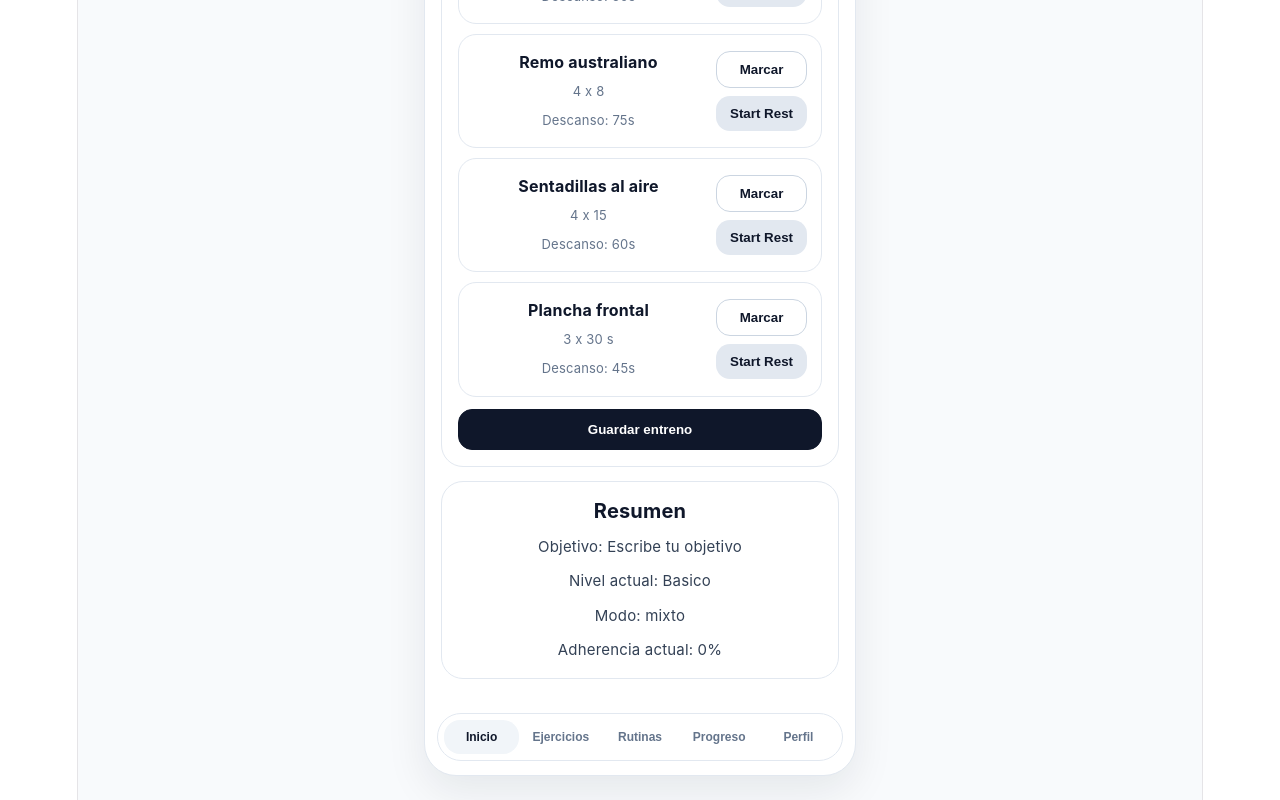
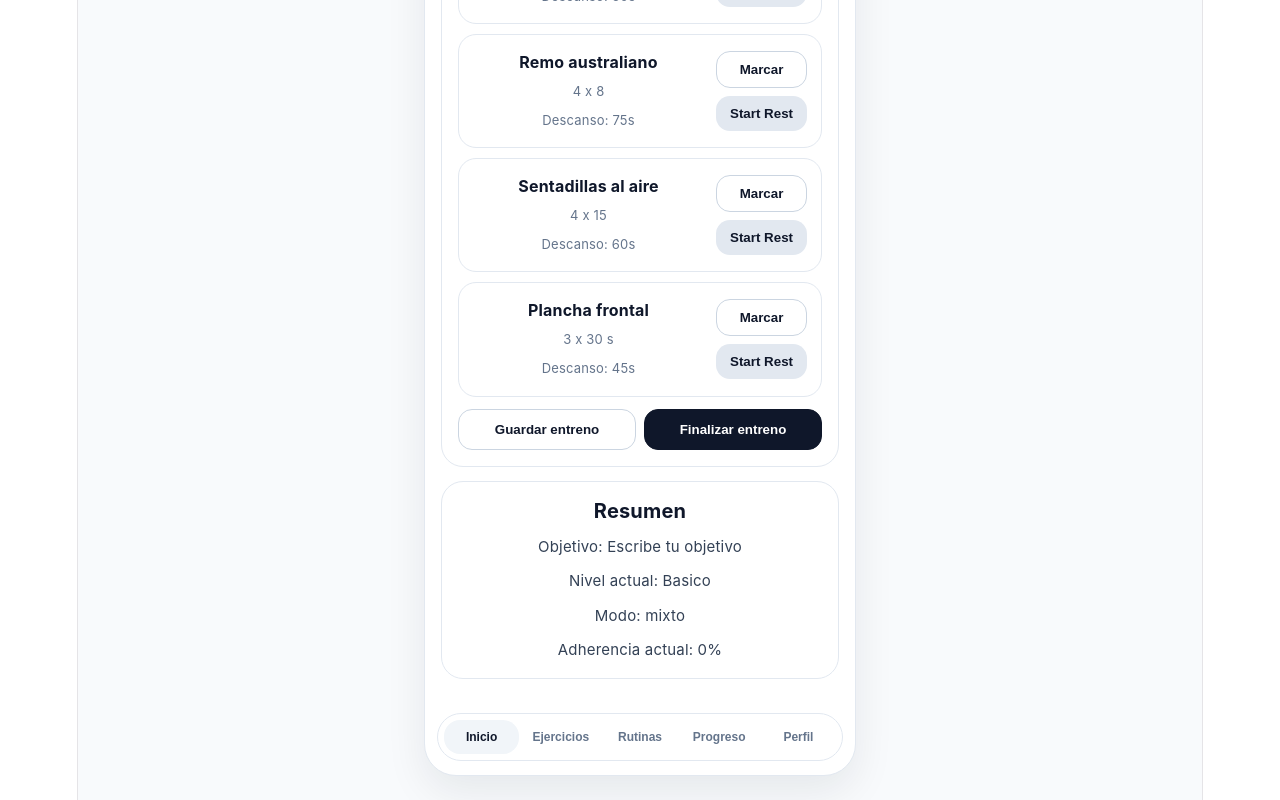
Before and after one commit to luismiquel/calistrack, a React (Vite) app: page / in a window 1280 px wide. Shown: the part 916-1716 px from the top of the page. Built offline with nearby package versions, Linux system fonts and the light colour scheme.

Commit message:
v8 PWA instalable y finalizar entreno

```diff
--- a/src/App.jsx
+++ b/src/App.jsx
@@ -747,6 +747,36 @@ export default function App() {
     });
   }
 
+  function finishWorkout() {
+    setState((prev) => {
+      const completed = prev.workoutLog.filter((item) => item.done).length;
+      const adherenceValue = calculateAdherence(prev.workoutLog);
+      const newEntry = {
+        id: Date.now(),
+        date: new Date().toLocaleDateString(),
+        completed,
+        total: prev.workoutLog.length,
+        adherence: adherenceValue,
+        mode: prev.modeFilter,
+        level: prev.userStats.level,
+      };
+
+      return {
+        ...prev,
+        workoutLog: prev.workoutLog.map((item) => ({ ...item, done: false })),
+        history: [newEntry, ...(prev.history || [])].slice(0, 20),
+        userStats: {
+          ...prev.userStats,
+          workouts: prev.userStats.workouts + 1,
+          progress: Math.min(100, prev.userStats.progress + Math.max(5, Math.round(adherenceValue / 10))),
+          streak: adherenceValue > 0 ? prev.userStats.streak + 1 : prev.userStats.streak,
+        },
+      };
+    });
+    setRestTimer(0);
+    setActiveRestId(null);
+  }
+
   function resetApp() {
     window.localStorage.removeItem(STORAGE_KEY);
     setState(DEFAULT_STATE);
@@ -853,9 +883,14 @@ export default function App() {
                     </div>
                   ))}
                 </div>
-                <button type="button" onClick={saveWorkoutToHistory} style={{ ...styles.primaryButton, ...themeStyles.primaryButton }}>
-                  Guardar entreno
-                </button>
+                <div style={styles.finishGrid}>
+                  <button type="button" onClick={saveWorkoutToHistory} style={{ ...styles.secondaryButton, ...themeStyles.secondaryButton }}>
+                    Guardar entreno
+                  </button>
+                  <button type="button" onClick={finishWorkout} style={{ ...styles.primaryButton, ...themeStyles.primaryButton }}>
+                    Finalizar entreno
+                  </button>
+                </div>
               </div>
 
               <div style={{ ...styles.card, ...themeStyles.card }}>
@@ -1057,6 +1092,7 @@ const styles = {
   secondaryButton: { border: "1px solid #cbd5e1", background: "#ffffff", borderRadius: 14, padding: "10px 14px", fontWeight: 700, cursor: "pointer" },
   primaryButton: { border: "1px solid #0f172a", background: "#0f172a", color: "#ffffff", borderRadius: 14, padding: "12px 14px", fontWeight: 700, cursor: "pointer" },
   headerButtons: { display: "grid", gap: 8 },
+  finishGrid: { display: "grid", gridTemplateColumns: "1fr 1fr", gap: 8 },
   profileGrid: { padding: 16, display: "grid", gap: 12 },
   profileField: { display: "grid", gap: 6 },
   fieldLabel: { fontSize: 13, fontWeight: 700, color: "#334155" },
--- a/src/main.jsx
+++ b/src/main.jsx
@@ -1,10 +1,16 @@
-import { StrictMode } from 'react'
-import { createRoot } from 'react-dom/client'
-import './index.css'
-import App from './App.jsx'
+import React from "react";
+import { createRoot } from "react-dom/client";
+import "./index.css";
+import App from "./App.jsx";
 
-createRoot(document.getElementById('root')).render(
-  <StrictMode>
+createRoot(document.getElementById("root")).render(
+  <React.StrictMode>
     <App />
-  </StrictMode>,
-)
+  </React.StrictMode>
+);
+
+if ("serviceWorker" in navigator) {
+  window.addEventListener("load", () => {
+    navigator.serviceWorker.register("/sw.js");
+  });
+}
```
Also changed, not shown: public/sw.js (added, +10 -0 lines), public/manifest.webmanifest (added).
